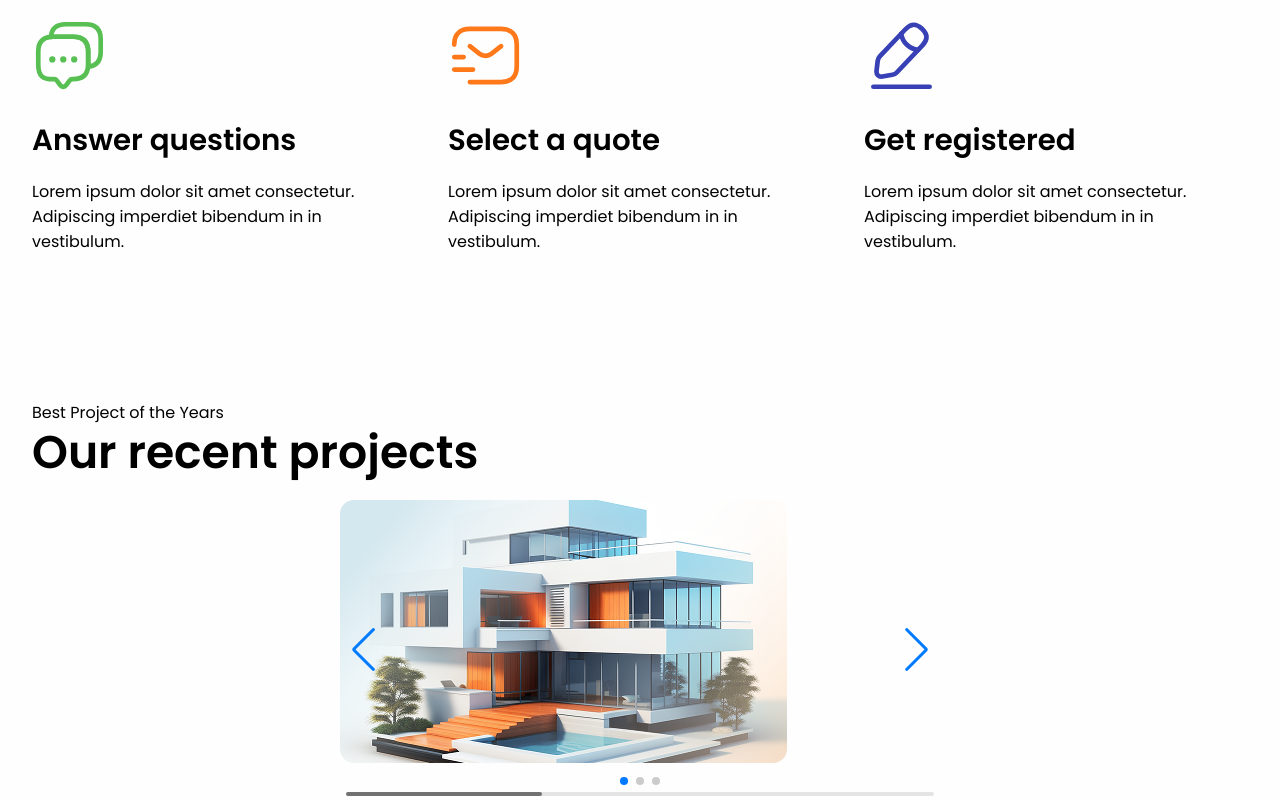
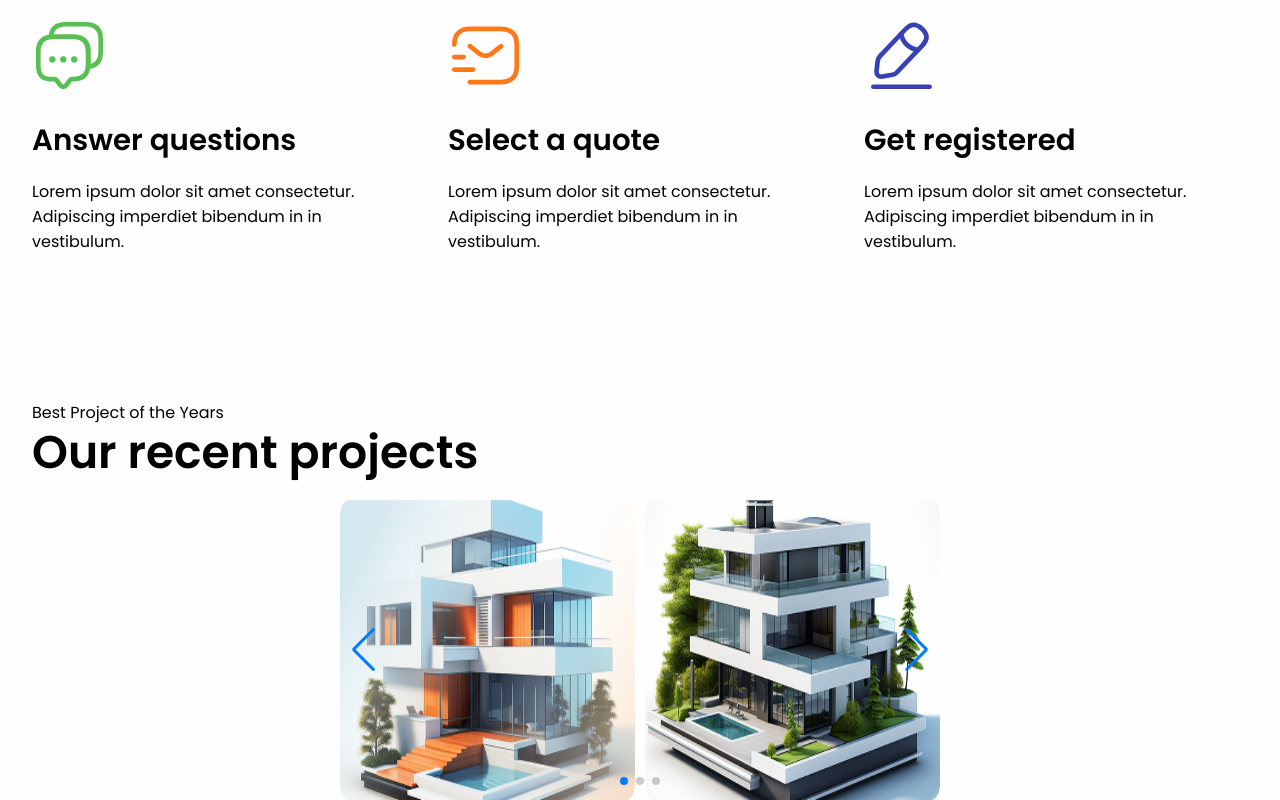
Before and after one commit to vlesueji/landing_page, a website: page index.html in a window 1280 px wide. Shown: the part 889-1689 px from the top of the page. Drawn offline with Linux system fonts and the light colour scheme.

Commit message:
make sliders perview

```diff
--- a/index.html
+++ b/index.html
@@ -316,13 +316,13 @@
             alt=""
           >
         </div>
-        <div class="swiper-slide">
+        <div class="swiper-slide projects__item">
           <img
             src="./images/portfolio/work2.png"
             alt=""
           >
         </div>
-        <div class="swiper-slide">
+        <div class="swiper-slide projects__item">
           <img
             src="./images/portfolio/work3.png"
             alt=""
@@ -337,7 +337,7 @@
       <div class="swiper-button-next"></div>
 
       <!-- If we need scrollbar -->
-      <div class="swiper-scrollbar"></div>
+<!--      <div class="swiper-scrollbar"></div>-->
     </div>
   </section>
 </main>
@@ -406,6 +406,8 @@
   const swiper = new Swiper('.swiper', {
     // Optional parameters
     // direction: 'vertical',
+    slidesPerView: 2,
+    spaceBetween: 10,
     loop: true,
 
     // If we need pagination
@@ -420,9 +422,9 @@
     },
 
     // And if we need scrollbar
-    scrollbar: {
-      el: '.swiper-scrollbar',
-    },
+    // scrollbar: {
+    //   el: '.swiper-scrollbar',
+    // },
   });
 </script>
 <script src="./scripts/script.js"></script>
--- a/styles/styles.scss
+++ b/styles/styles.scss
@@ -367,6 +367,8 @@
 .projects {
   display: flex;
   &__item {
+    display: flex;
+    justify-content: center;
   }
 }
 
```
Also changed, not shown: styles/styles.css, 1 other file.
